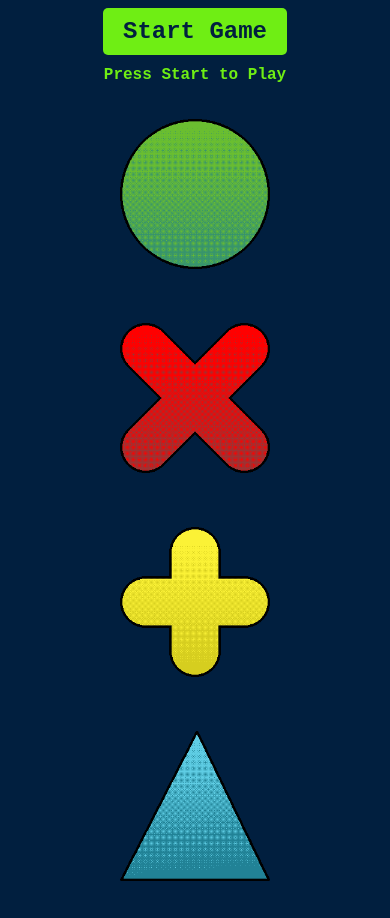
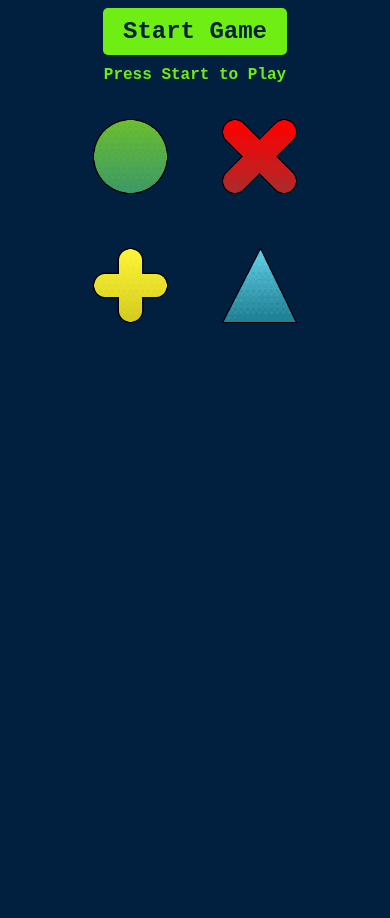
Before and after one commit to MichaelGalloway404/SimonGame, a plain HTML site: page index.html in a window 390 px wide. After the commit the page ends 844 px from the top, so only its background shows below. Drawn offline with Linux system fonts and the light colour scheme.

Commit message:
Update styles.css

```diff
--- a/styles.css
+++ b/styles.css
@@ -15,6 +15,15 @@ body {
   display: inline-block;
   height: 150px;
   width: 150px;
+}
+
+@media (max-width: 500px) {
+  .btn {
+    margin: 25px;
+    display: inline-block;
+    height: 75px;
+    width: 75px;
+  }
 }
 
 .game-over {
```
